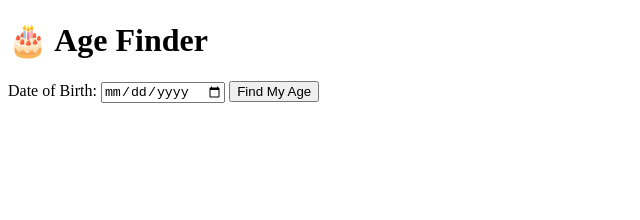
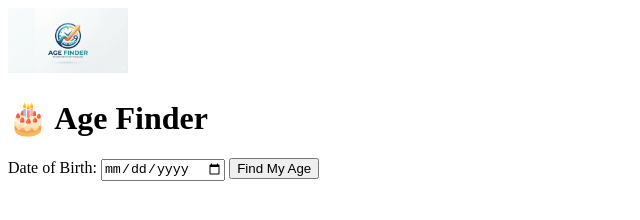
Before and after one commit to harta3490-eng/my-first-app, a website: page index.html in a window 1280 px wide. Shown: the whole page, without its empty margins (0-640 px from the left). Drawn offline with Linux system fonts and the light colour scheme.

Commit message:
Add Age Finder logo

```diff
--- a/index.html
+++ b/index.html
@@ -7,7 +7,8 @@
 </head>
 <body>
 
-    <h1>🎂 Age Finder</h1>
+    <img src="agefinder.png" alt="Age Finder Logo" width="120">
+<h1>🎂 Age Finder</h1>
 
     <label for="dob">Date of Birth:</label>
     <input type="date" id="dob">
```
Also changed, not shown: agefinder.png (added).
